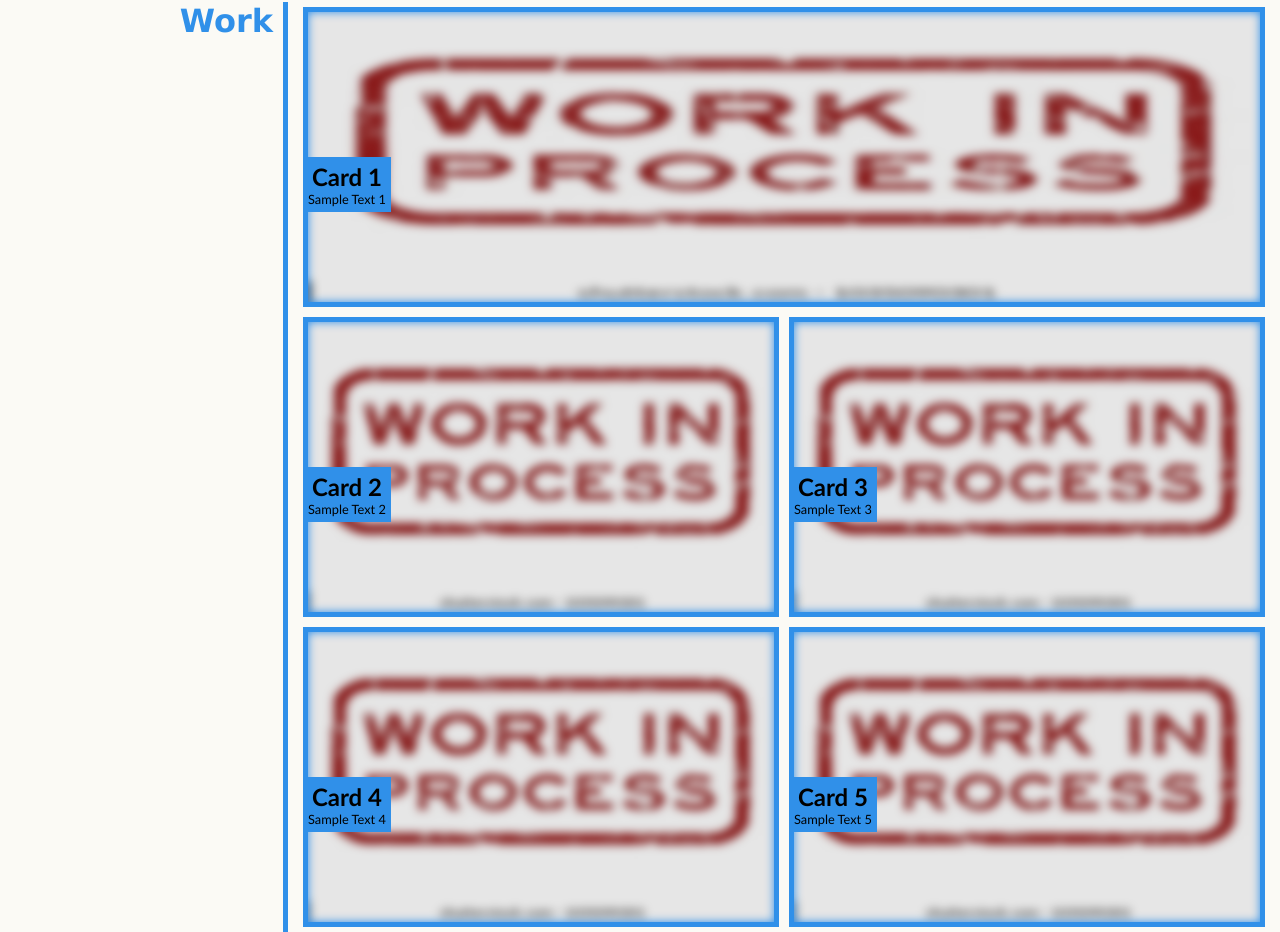
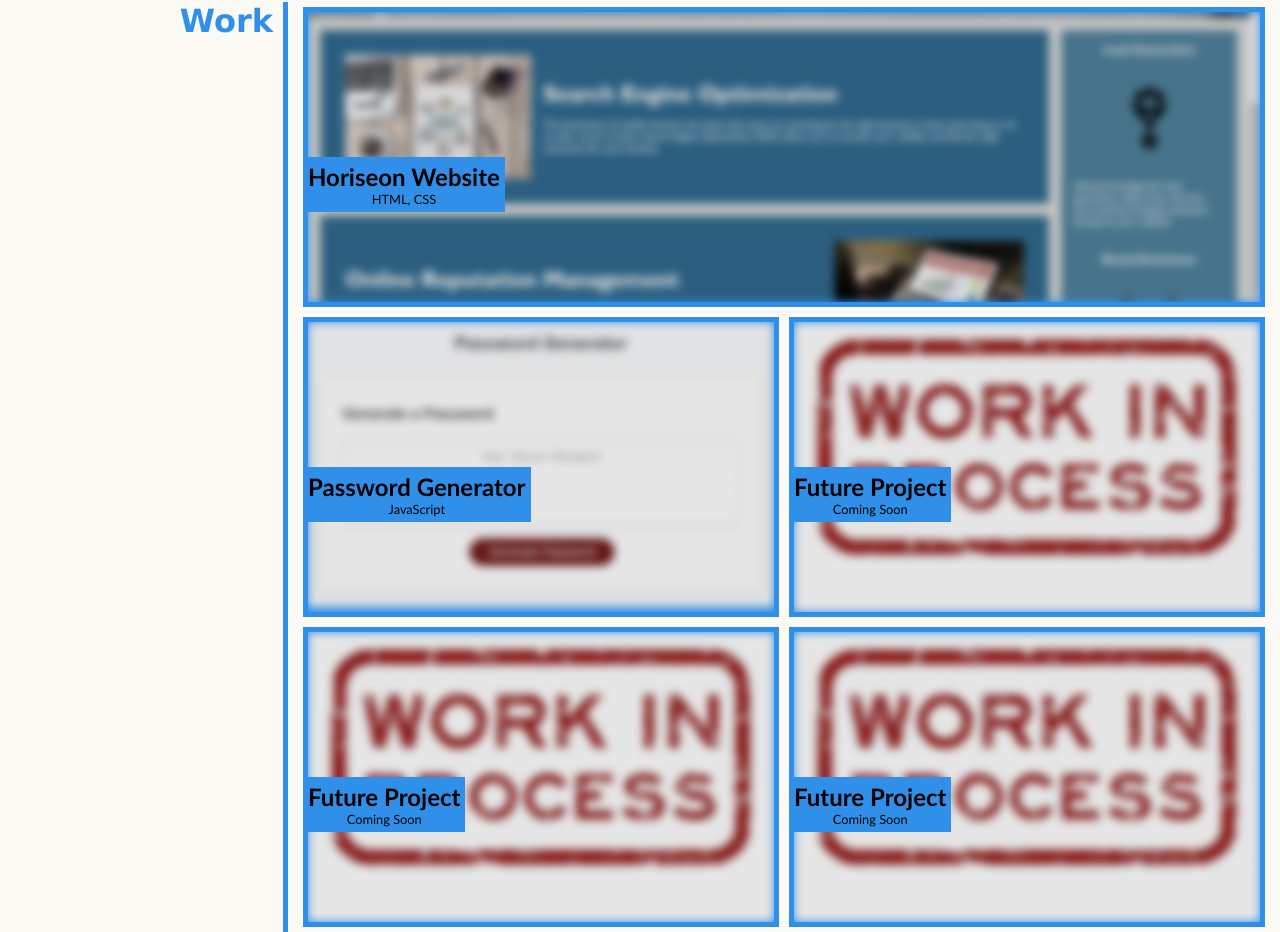
Before and after one commit to eeast/My-Portfolio, a plain HTML site: page index.html in a window 1280 px wide. Shown: the part 407-1339 px from the top of the page. Drawn offline with Linux system fonts and the light colour scheme.

Commit message:
Added pictures and links to latest projects.

```diff
--- a/assets/css/style.css
+++ b/assets/css/style.css
@@ -122,11 +122,12 @@ section .content-box {
 .card-box img {
     width: 100%;
     filter: blur(5px) grayscale(50%) brightness(90%);
+    object-fit: cover;
 }
 
 /* Resets the filter to slightly blurred on hover. */
 .card-box img:hover {
-    filter: blur(2px);
+    filter: none;
 }
 
 /* Container settings for the text box for each card. */
--- a/index.html
+++ b/index.html
@@ -31,41 +31,41 @@
     <section id="work">
         <h2>Work</h2>
         <div class = "content-box cards">
-            <div class="card-box" id="first-project">
+            <a class="card-box" id="first-project" href="https://eeast.github.io/CH1-HoriseonWebsite/">
+                <img src="./assets/images/1675984258935.png" alt="My first project: The Horiseon Website">
+                <div class="card-text">
+                    <h3 class="card-title">Horiseon Website</h3>
+                    <p class="card-lang">HTML, CSS</p>
+                </div>
+            </a>
+            <a class="card-box" href="https://eeast.github.io/CH3-PasswordGenerator/">
+                <img src="./assets/images/CH3-pwgenerator.png" alt="">
+                <div class="card-text">
+                    <h3 class="card-title">Password Generator</h3>
+                    <p class="card-lang">JavaScript</p>
+                </div>
+            </a>
+            <a class="card-box" href="#">
                 <img src="./assets/images/grunge-red-work-process-square-260nw-1035090301.webp" alt="">
                 <div class="card-text">
-                    <h3 class="card-title">Card 1</h3>
-                    <p class="card-lang">Sample Text 1</p>
+                    <h3 class="card-title">Future Project</h3>
+                    <p class="card-lang">Coming Soon</p>
                 </div>
-            </div>
-            <div class="card-box">
+            </a>
+            <a class="card-box" href="#">
                 <img src="./assets/images/grunge-red-work-process-square-260nw-1035090301.webp" alt="">
                 <div class="card-text">
-                    <h3 class="card-title">Card 2</h3>
-                    <p class="card-lang">Sample Text 2</p>
+                    <h3 class="card-title">Future Project</h3>
+                    <p class="card-lang">Coming Soon</p>
                 </div>
-            </div>
-            <div class="card-box">
+            </a>
+            <a class="card-box" href="#">
                 <img src="./assets/images/grunge-red-work-process-square-260nw-1035090301.webp" alt="">
                 <div class="card-text">
-                    <h3 class="card-title">Card 3</h3>
-                    <p class="card-lang">Sample Text 3</p>
+                    <h3 class="card-title">Future Project</h3>
+                    <p class="card-lang">Coming Soon</p>
                 </div>
-            </div>
-            <div class="card-box">
-                <img src="./assets/images/grunge-red-work-process-square-260nw-1035090301.webp" alt="">
-                <div class="card-text">
-                    <h3 class="card-title">Card 4</h3>
-                    <p class="card-lang">Sample Text 4</p>
-                </div>
-            </div>
-            <div class="card-box">
-                <img src="./assets/images/grunge-red-work-process-square-260nw-1035090301.webp" alt="">
-                <div class="card-text">
-                    <h3 class="card-title">Card 5</h3>
-                    <p class="card-lang">Sample Text 5</p>
-                </div>
-            </div>
+            </a>
         </div>
     </section>
     <section id="contact">
```
Also changed, not shown: assets/images/1675984258935.png (added), assets/images/CH3-pwgenerator.png (added), 1 other file.
